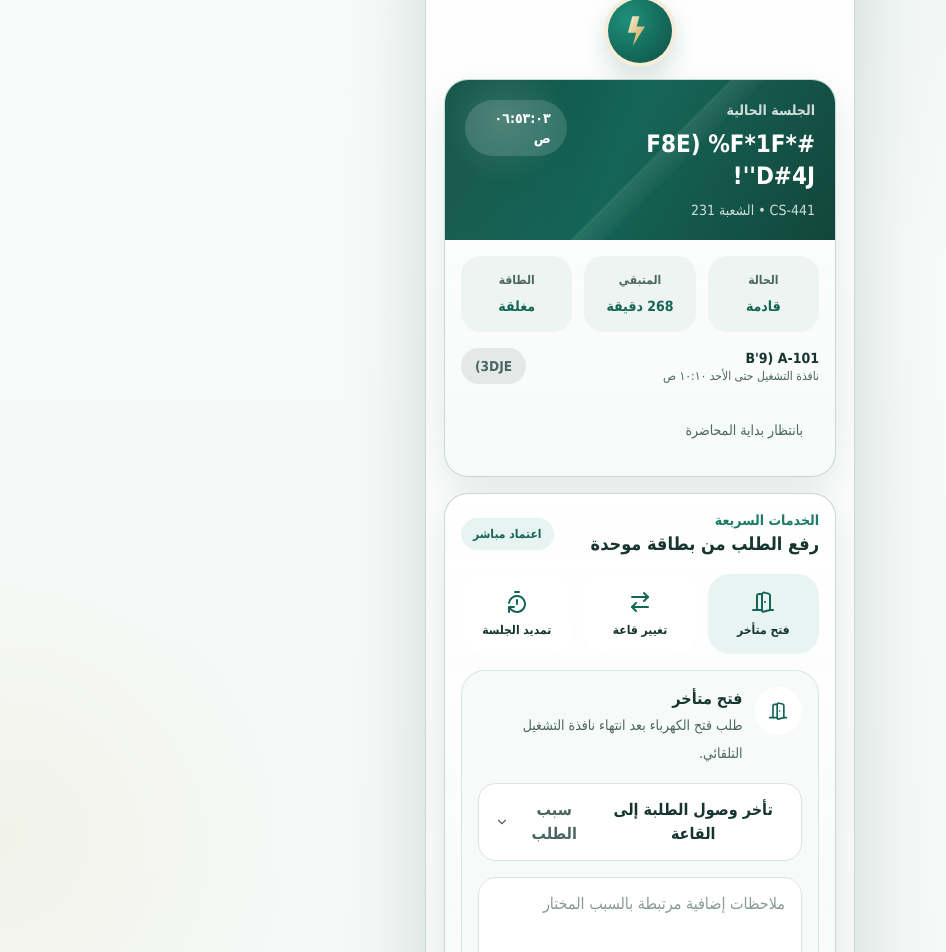
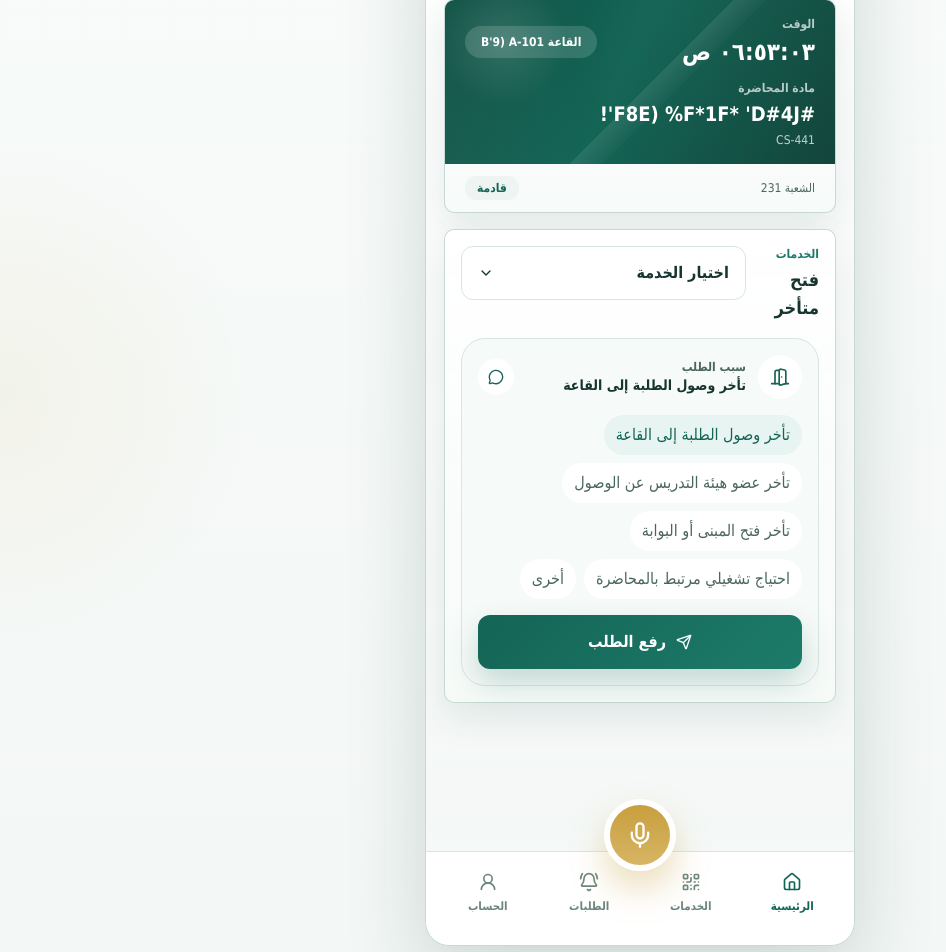
Before and after one commit to KYA24/Haderation, a Next.js app: page /faculty/home in a window 1280 px wide. Shown: the part 200-1152 px from the top of the page, without its empty margins (0-946 px from the left). Built offline with nearby package versions, Linux system fonts and the light colour scheme.

Commit message:
refactor: remove unused BrandMark component and adjust button styles for consistency

```diff
--- a/app/faculty/home/page.js
+++ b/app/faculty/home/page.js
@@ -1,5 +1,4 @@
 import FacultyDashboard from "@/components/faculty-dashboard";
-import BrandMark from "@/components/brand-mark";
 import { getFacultyPortalData } from "@/lib/domain";
 import Link from "next/link";
 import { BellRing, House, Mic, QrCode, UserRound } from "lucide-react";
@@ -29,9 +28,6 @@ export default async function FacultyHomePage({ searchParams }) {
         </header>
 
         <div className="mobile-content">
-          <div className="mb-4 flex items-center justify-center">
-            <BrandMark compact />
-          </div>
           <FacultyDashboard initialData={data} />
         </div>
 
--- a/app/globals.css
+++ b/app/globals.css
@@ -21,9 +21,9 @@
   --danger: #bd3d3a;
   --shadow-lg: 0 24px 70px rgba(14, 65, 56, 0.12);
   --shadow-md: 0 14px 36px rgba(14, 65, 56, 0.1);
-  --radius-xl: 32px;
-  --radius-lg: 24px;
-  --radius-md: 18px;
+  --radius-xl: 12px;
+  --radius-lg: 10px;
+  --radius-md: 8px;
 }
 
 * {
@@ -151,7 +151,7 @@ button:disabled {
   justify-content: center;
   gap: 10px;
   min-height: 54px;
-  border-radius: 18px;
+  border-radius: 12px;
   padding: 0 20px;
   transition: 180ms ease;
   cursor: pointer;
@@ -190,13 +190,13 @@ button:disabled {
   border: 1px solid var(--line);
   background: #fff;
   color: var(--ink-900);
-  border-radius: 18px;
+  border-radius: 12px;
   padding: 14px 16px;
 }
 
 .field-button {
   justify-content: space-between;
-  min-height: 58px;
+  min-height: 52px;
   font-weight: 700;
 }
 
@@ -226,7 +226,7 @@ button:disabled {
   gap: 12px;
   width: 100%;
   padding: 14px 16px;
-  border-radius: 18px;
+  border-radius: 12px;
   background: var(--surface-soft);
   border: 1px solid var(--line);
   color: var(--ink-900);
@@ -256,7 +256,7 @@ button:disabled {
     linear-gradient(90deg, rgba(255, 255, 255, 0.04) 0, transparent 35%, rgba(255, 255, 255, 0.03) 100%);
 }
 
-.hero-banner > * {
+.hero-banner>* {
   position: relative;
   z-index: 1;
 }
@@ -267,7 +267,7 @@ button:disabled {
   min-height: calc(100vh - 32px);
   margin: 0 auto;
   border: 1px solid rgba(195, 215, 209, 0.95);
-  border-radius: 38px;
+  border-radius: 24px;
   background: linear-gradient(180deg, rgba(255, 255, 255, 0.98), rgba(243, 247, 245, 0.96));
   box-shadow: 0 30px 80px rgba(14, 65, 56, 0.18);
   overflow: hidden;
@@ -391,6 +391,6 @@ button:disabled {
   .section-card,
   .glass-card,
   .kpi {
-    border-radius: 24px;
+    border-radius: 18px;
   }
 }
--- a/app/layout.js
+++ b/app/layout.js
@@ -1,7 +1,7 @@
 import "./globals.css";
 
 export const metadata = {
-  title: "هَدْرَيْشِن | منصة الخدمات الجامعية الذكية",
+  title: "هدريشن | منصة الخدمات الجامعية الذكية",
   description:
     "واجهة جامعية عربية مستوحاة من جامعة الملك فيصل لإدارة الخدمات والطلبات الذكية داخل الحرم.",
 };
--- a/app/page.js
+++ b/app/page.js
@@ -27,7 +27,7 @@ export default async function HomePage() {
               <div className="mt-6 max-w-3xl">
                 <BrandMark className="text-white [&_p]:text-white" />
                 <h1 className="mt-6 text-4xl font-black leading-tight md:text-6xl">
-                  إعادة بناء واجهة هَدْرَيْشِن بأسلوب جامعي رسمي، واضح، ومتجاوب بالكامل.
+                  إعادة بناء واجهة هدرييشن بأسلوب جامعي رسمي، واضح، ومتجاوب بالكامل.
                 </h1>
                 <p className="mt-5 max-w-2xl text-base leading-8 text-white/82 md:text-lg">
                   تم توجيه القالب إلى طابع بصري قريب من جامعة الملك فيصل: مساحات بيضاء أوسع، درجات أخضر وذهبي، بطاقات خدمات أوضح، وتجربة جوال تحاكي التطبيقات الجامعية الرسمية.
--- a/components/admin-sidebar.js
+++ b/components/admin-sidebar.js
@@ -35,7 +35,7 @@ export default function AdminSidebar() {
               href={href}
               className={`flex items-center gap-3 rounded-[20px] px-4 py-3 text-sm font-black transition ${
                 active
-                  ? "bg-[var(--kfu-green-800)] text-white"
+                  ? "bg-[var(--kfu-green-800)] text-white [&_svg]:text-white"
                   : "bg-[var(--surface-soft)] text-[var(--ink-700)] hover:bg-[var(--kfu-green-100)]"
               }`}
             >
--- a/components/faculty-dashboard.js
+++ b/components/faculty-dashboard.js
@@ -2,17 +2,13 @@
 
 import { useEffect, useMemo, useState, useTransition } from "react";
 import {
-  AlarmClockCheck,
   ArrowRightLeft,
-  CheckCircle2,
   ChevronDown,
-  Clock3,
   DoorOpen,
-  Mic,
+  MessageCircle,
   Send,
   TimerReset,
 } from "lucide-react";
-import StatusBadge from "@/components/status-badge";
 
 const serviceMeta = {
   late_open: {
@@ -61,20 +57,13 @@ function formatClock(dateValue) {
   }).format(new Date(dateValue));
 }
 
-function formatDateTime(dateValue) {
-  return new Intl.DateTimeFormat("ar-SA", {
-    weekday: "long",
-    hour: "2-digit",
-    minute: "2-digit",
-  }).format(new Date(dateValue));
-}
-
 export default function FacultyDashboard({ initialData }) {
   const [data, setData] = useState(initialData);
   const [clock, setClock] = useState(Date.now());
   const [serviceType, setServiceType] = useState("late_open");
   const [reason, setReason] = useState(serviceMeta.late_open.reasons[0]);
-  const [menuOpen, setMenuOpen] = useState(false);
+  const [serviceMenuOpen, setServiceMenuOpen] = useState(false);
+  const [notesOpen, setNotesOpen] = useState(false);
   const [notes, setNotes] = useState("");
   const [requestedRoomId, setRequestedRoomId] = useState("");
   const [extensionMinutes, setExtensionMinutes] = useState("15");
@@ -94,12 +83,23 @@ export default function FacultyDashboard({ initialData }) {
 
   const activeService = serviceMeta[serviceType];
   const ActiveServiceIcon = activeService.icon;
+  const reasonOptions = useMemo(
+    () => [...activeService.reasons, "أخرى"],
+    [activeService.reasons]
+  );
 
   useEffect(() => {
     setReason(serviceMeta[serviceType].reasons[0]);
     setNotes("");
-    setMenuOpen(false);
+    setServiceMenuOpen(false);
+    setNotesOpen(false);
   }, [serviceType]);
+
+  useEffect(() => {
+    if (reason === "أخرى") {
+      setNotesOpen(true);
+    }
+  }, [reason]);
 
   const refreshSession = async () => {
     const response = await fetch(`/api/faculty/session?facultyId=${data.faculty.id}`);
@@ -150,68 +150,56 @@ export default function FacultyDashboard({ initialData }) {
     key,
   }));
 
+  const roomDigits = data.session.room.name.match(/\d+/)?.[0] || "";
+  const roomFloor = roomDigits.charAt(0);
+  const roomLabel =
+    roomFloor === "1" ? "10XX" : roomFloor === "2" ? "20XX" : data.session.room.name;
+
   return (
     <div className="space-y-4">
       <section className="glass-card overflow-hidden">
-        <div className="hero-banner px-5 py-5">
-          <div className="flex items-start justify-between gap-4">
+        <div className="hero-banner px-5 py-4">
+          <div className="flex items-center justify-between gap-4">
             <div>
-              <p className="text-sm font-bold text-white/80">الجلسة الحالية</p>
-              <h2 className="mt-2 text-2xl font-black">{data.session.courseName}</h2>
-              <p className="mt-2 text-sm text-white/80">
-                {data.session.courseCode} • الشعبة {data.session.section}
-              </p>
+              <p className="text-xs font-bold text-white/70">الوقت</p>
+              <p className="mt-1 text-2xl font-black">{formatClock(clock)}</p>
             </div>
-            <div className="rounded-full bg-white/14 px-4 py-2 text-sm font-black">
-              {formatClock(clock)}
+            <div className="rounded-full bg-white/15 px-4 py-2 text-xs font-black text-white">
+              القاعة {roomLabel}
             </div>
           </div>
-        </div>
-
-        <div className="p-4">
-          <div className="grid grid-cols-3 gap-3 text-center">
-            <div className="rounded-[20px] bg-[var(--surface-muted)] px-3 py-4">
-              <p className="text-xs font-bold text-[var(--ink-700)]">الحالة</p>
-              <p className="mt-2 text-sm font-black text-[var(--kfu-green-800)]">{data.session.phaseLabel}</p>
-            </div>
-            <div className="rounded-[20px] bg-[var(--surface-muted)] px-3 py-4">
-              <p className="text-xs font-bold text-[var(--ink-700)]">المتبقي</p>
-              <p className="mt-2 text-sm font-black text-[var(--kfu-green-800)]">{data.session.remainingMinutes} دقيقة</p>
-            </div>
-            <div className="rounded-[20px] bg-[var(--surface-muted)] px-3 py-4">
-              <p className="text-xs font-bold text-[var(--ink-700)]">الطاقة</p>
-              <p className="mt-2 text-sm font-black text-[var(--kfu-green-800)]">
-                {data.session.powerOpen ? "مفعلة" : "مغلقة"}
-              </p>
+          <div className="mt-3">
+            <p className="text-xs font-bold text-white/70">مادة المحاضرة</p>
+            <h2 className="mt-1 text-xl font-black">{data.session.courseName}</h2>
+            <p className="mt-1 text-xs text-white/75">{data.session.courseCode}</p>
           </div>
         </div>
-
-          <div className="mt-4 flex items-center justify-between gap-3">
-            <div>
-              <p className="text-sm font-black text-[var(--ink-900)]">{data.session.room.name}</p>
-              <p className="text-xs text-[var(--ink-700)]">نافذة التشغيل حتى {formatDateTime(data.session.autoOpenEndsAt)}</p>
-            </div>
-            <StatusBadge status={data.session.room.state} />
-          </div>
-
-          <div className="mt-4 rounded-[20px] bg-[var(--surface-soft)] px-4 py-4 text-sm leading-7 text-[var(--ink-700)]">
-            {data.session.statusMessage}
+        <div className="flex items-center justify-between gap-3 px-5 py-3">
+          <div className="text-xs text-[var(--ink-700)]">الشعبة {data.session.section}</div>
+          <div className="rounded-full bg-[var(--surface-muted)] px-3 py-1 text-xs font-bold text-[var(--kfu-green-800)]">
+            {data.session.phaseLabel}
           </div>
         </div>
       </section>
 
       <section id="services" className="glass-card p-4">
-        <div className="mb-4 flex items-center justify-between gap-3">
+        <div className="flex items-start justify-between gap-3">
           <div>
-            <p className="text-sm font-bold text-[var(--kfu-green-700)]">الخدمات السريعة</p>
-            <h3 className="text-lg font-black text-[var(--ink-900)]">رفع الطلب من بطاقة موحدة</h3>
+            <p className="text-xs font-bold text-[var(--kfu-green-700)]">الخدمات</p>
+            <h3 className="mt-1 text-lg font-black text-[var(--ink-900)]">{activeService.title}</h3>
           </div>
-          <div className="rounded-full bg-[var(--kfu-green-100)] px-3 py-2 text-xs font-black text-[var(--kfu-green-800)]">
-            اعتماد مباشر
-          </div>
+          <button
+            type="button"
+            className="field-button w-auto min-h-10 px-4 text-xs font-bold"
+            onClick={() => setServiceMenuOpen((value) => !value)}
+          >
+            اختيار الخدمة
+            <ChevronDown className={`h-4 w-4 transition ${serviceMenuOpen ? "rotate-180" : ""}`} />
+          </button>
         </div>
 
-        <div className="grid grid-cols-3 gap-3">
+        {serviceMenuOpen ? (
+          <div className="select-menu">
             {serviceCards.map((item) => {
               const Icon = item.icon;
               const active = item.key === serviceType;
@@ -219,29 +207,63 @@ export default function FacultyDashboard({ initialData }) {
                 <button
                   key={item.key}
                   type="button"
-                onClick={() => setServiceType(item.key)}
-                className={`rounded-[22px] border px-3 py-4 text-center transition ${
-                  active
-                    ? "border-[var(--kfu-green-700)] bg-[var(--kfu-green-100)]"
-                    : "border-[var(--line)] bg-white"
-                }`}
+                  onClick={() => {
+                    setServiceType(item.key);
+                    setServiceMenuOpen(false);
+                  }}
+                  className={`select-option ${active ? "active" : ""}`}
                 >
-                <Icon className="mx-auto h-6 w-6 text-[var(--kfu-green-800)]" />
-                <p className="mt-2 text-xs font-black text-[var(--ink-900)]">{item.title}</p>
+                  <span className="flex items-center gap-2 font-bold">
+                    <Icon className="h-4 w-4 text-[var(--kfu-green-800)]" />
+                    {item.title}
+                  </span>
+                  {active ? (
+                    <span className="text-xs font-bold text-[var(--kfu-green-800)]">محدد</span>
+                  ) : null}
                 </button>
               );
             })}
           </div>
+        ) : null}
 
         <div className="mt-4 rounded-[24px] border border-[var(--line)] bg-[var(--surface-soft)] p-4">
-          <div className="flex items-start gap-3">
-            <div className="flex h-12 w-12 items-center justify-center rounded-full bg-white text-[var(--kfu-green-800)]">
+          <div className="flex items-center justify-between gap-3">
+            <div className="flex items-center gap-3">
+              <div className="flex h-11 w-11 items-center justify-center rounded-full bg-white text-[var(--kfu-green-800)]">
                 <ActiveServiceIcon className="h-5 w-5" />
               </div>
               <div>
-              <h4 className="font-black text-[var(--ink-900)]">{activeService.title}</h4>
-              <p className="text-sm leading-7 text-[var(--ink-700)]">{activeService.description}</p>
+                <p className="text-xs font-bold text-[var(--ink-700)]">سبب الطلب</p>
+                <p className="text-sm font-black text-[var(--ink-900)]">{reason}</p>
               </div>
+            </div>
+            <button
+              type="button"
+              className={`flex h-9 w-9 items-center justify-center rounded-full border text-[var(--kfu-green-800)] ${
+                notesOpen ? "border-[var(--kfu-green-700)] bg-[var(--kfu-green-100)]" : "border-[var(--line)] bg-white"
+              }`}
+              onClick={() => setNotesOpen((value) => !value)}
+              aria-label="إضافة ملاحظات"
+            >
+              <MessageCircle className="h-4 w-4" />
+            </button>
+          </div>
+
+          <div className="mt-4 flex flex-wrap gap-2">
+            {reasonOptions.map((item) => (
+              <button
+                key={item}
+                type="button"
+                onClick={() => setReason(item)}
+                className={`rounded-full border px-3 py-2 text-xs font-bold transition ${
+                  reason === item
+                    ? "border-[var(--kfu-green-700)] bg-[var(--kfu-green-100)] text-[var(--kfu-green-800)]"
+                    : "border-[var(--line)] bg-white text-[var(--ink-700)]"
+                }`}
+              >
+                {item}
+              </button>
+            ))}
           </div>
 
           {serviceType === "room_change" ? (
@@ -250,7 +272,7 @@ export default function FacultyDashboard({ initialData }) {
               value={requestedRoomId}
               onChange={(event) => setRequestedRoomId(event.target.value)}
             >
-              <option value="">اختر القاعة البديلة</option>
+              <option value="">قاعة بديلة</option>
               {roomOptions.map((room) => (
                 <option key={room.id} value={room.id}>
                   {room.name} - {room.building}
@@ -271,41 +293,20 @@ export default function FacultyDashboard({ initialData }) {
             </select>
           ) : null}
 
-          <div className="mt-4">
-            <button type="button" className="field-button" onClick={() => setMenuOpen((value) => !value)}>
-              <span>{reason}</span>
-              <span className="flex items-center gap-2 text-[var(--ink-700)]">
-                سبب الطلب
-                <ChevronDown className={`h-4 w-4 transition ${menuOpen ? "rotate-180" : ""}`} />
-              </span>
-            </button>
-
-            {menuOpen ? (
-              <div className="select-menu">
-                {activeService.reasons.map((item) => (
-                  <button
-                    key={item}
-                    type="button"
-                    onClick={() => {
-                      setReason(item);
-                      setMenuOpen(false);
-                    }}
-                    className={`select-option ${reason === item ? "active" : ""}`}
-                  >
-                    <span className="font-bold">{item}</span>
-                    {reason === item ? <CheckCircle2 className="h-5 w-5 text-[var(--kfu-green-800)]" /> : null}
-                  </button>
-                ))}
-              </div>
-            ) : null}
-          </div>
-
+          {notesOpen ? (
             <textarea
               className="textarea mt-4"
-            placeholder="ملاحظات إضافية مرتبطة بالسبب المختار"
+              placeholder="ملاحظات إضافية (اختياري)"
               value={notes}
               onChange={(event) => setNotes(event.target.value)}
             />
+          ) : null}
+
+          {(error || feedback) ? (
+            <div className="mt-4 rounded-[16px] bg-white px-4 py-3 text-xs font-bold text-[var(--ink-700)]">
+              {error || feedback}
+            </div>
+          ) : null}
 
           <button
             type="button"
@@ -318,43 +319,6 @@ export default function FacultyDashboard({ initialData }) {
           </button>
         </div>
       </section>
-
-      <section id="requests" className="grid gap-4">
-        <div className="glass-card p-4">
-          <div className="mb-3 flex items-center gap-2">
-            <Mic className="h-4 w-4 text-[var(--kfu-gold-700)]" />
-            <h3 className="text-base font-black text-[var(--ink-900)]">الأوامر الصوتية</h3>
-          </div>
-          <p className="text-sm leading-7 text-[var(--ink-700)]">
-            زر الميكروفون ظاهر في الأسفل كتجهيز بصري لتجربة speech-to-text وتنفيذ الخدمات صوتيًا لاحقًا.
-          </p>
-        </div>
-
-        <div className="glass-card p-4">
-          <div className="mb-3 flex items-center gap-2">
-            <Clock3 className="h-4 w-4 text-[var(--kfu-gold-700)]" />
-            <h3 className="text-base font-black text-[var(--ink-900)]">حالة الطلب</h3>
-          </div>
-          <div className="rounded-[20px] bg-[var(--surface-soft)] p-4 text-sm leading-7 text-[var(--ink-700)]">
-            {error || feedback || data.latestRequestLabel}
-          </div>
-        </div>
-
-        <div className="glass-card p-4">
-          <div className="mb-3 flex items-center gap-2">
-            <AlarmClockCheck className="h-4 w-4 text-[var(--kfu-green-800)]" />
-            <h3 className="text-base font-black text-[var(--ink-900)]">آخر السجل</h3>
-          </div>
-          <div className="space-y-3">
-            {data.logs.map((log) => (
-              <div key={log.id} className="rounded-[20px] border border-[var(--line)] bg-white p-4">
-                <p className="font-black text-[var(--ink-900)]">{log.action}</p>
-                <p className="mt-1 text-sm leading-7 text-[var(--ink-700)]">{log.details}</p>
-              </div>
-            ))}
-          </div>
-        </div>
-      </section>
     </div>
   );
 }
--- a/jsconfig.json
+++ b/jsconfig.json
@@ -1,8 +1,11 @@
 {
   "compilerOptions": {
     "baseUrl": ".",
+    "ignoreDeprecations": "6.0",
     "paths": {
-      "@/*": ["./*"]
+      "@/*": [
+        "./*"
+      ]
     }
   }
 }
--- a/lib/db.js
+++ b/lib/db.js
@@ -12,7 +12,8 @@ async function ensureDataFile() {
 export async function readDb() {
   await ensureDataFile();
   const content = await fs.readFile(dataFilePath, "utf8");
-  return JSON.parse(content);
+  const normalized = content.charCodeAt(0) === 0xfeff ? content.slice(1) : content;
+  return JSON.parse(normalized);
 }
 
 export async function writeDb(updater) {
```
Also changed, not shown: vercel.json. Lines whose indentation alone changed are shown as unchanged.
